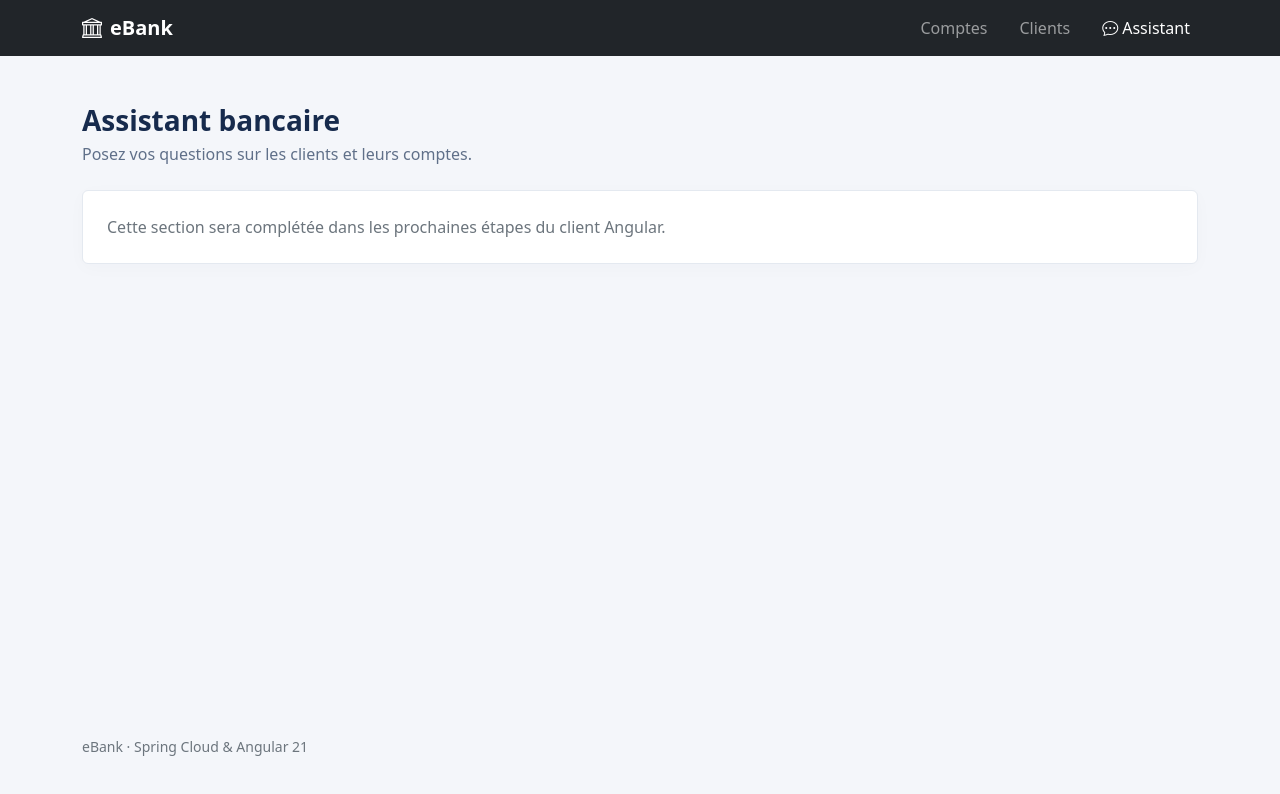
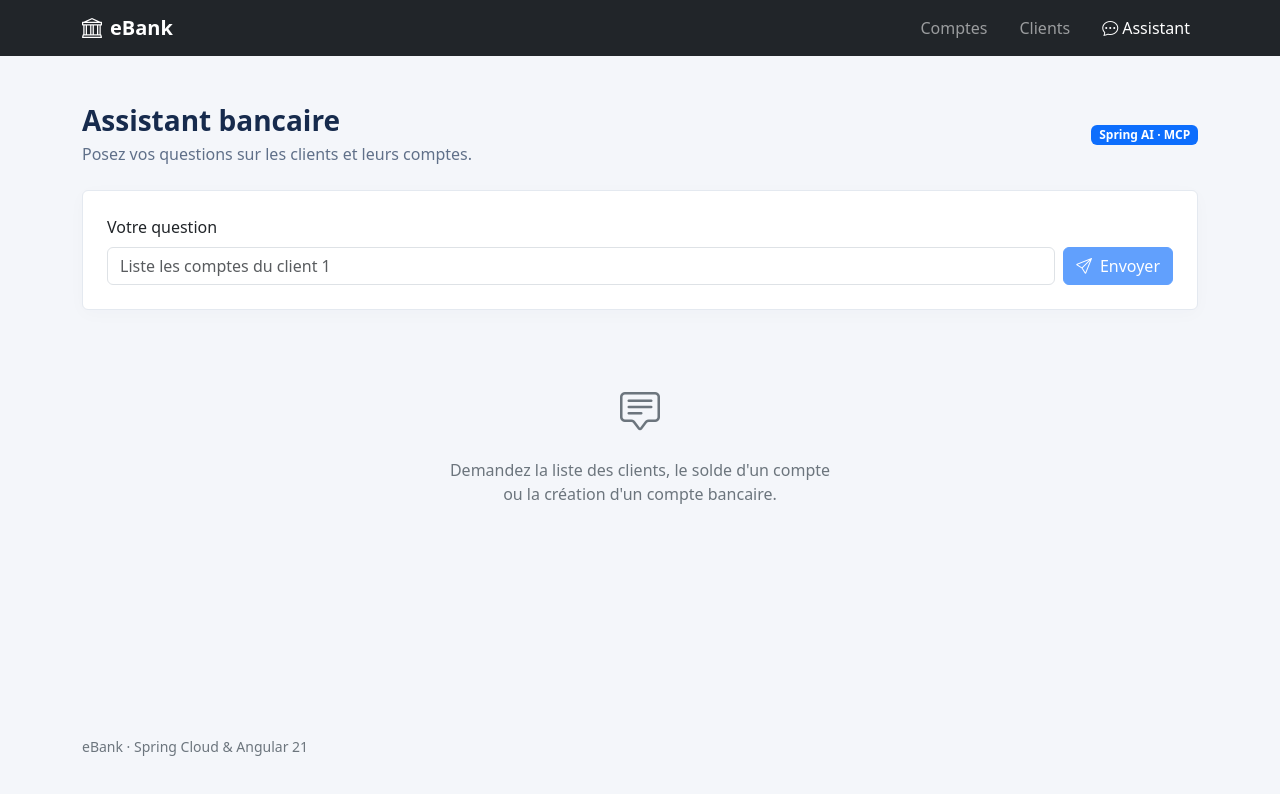
Before and after one commit to Souhaib0101/ebank-ms-app, an Angular app in the folder angular-front/: page /bot in a window 1280 px wide. Shown: the top 794 px of the page. Built offline with nearby package versions, Linux system fonts and the light colour scheme.

Commit message:
Integrer le chatbot bancaire en mode classique

```diff
--- a/angular-front/src/app/app.routes.ts
+++ b/angular-front/src/app/app.routes.ts
@@ -1,27 +1,4 @@
-import { AsyncPipe } from '@angular/common';
-import { Component, inject } from '@angular/core';
-import { ActivatedRoute, Routes } from '@angular/router';
-
-@Component({
-  selector: 'app-section-placeholder',
-  imports: [AsyncPipe],
-  template: `@if (route.data | async; as section) {
-    <header class="page-heading">
-      <div>
-        <h1>{{ section['title'] }}</h1>
-        <p>{{ section['description'] }}</p>
-      </div>
-    </header>
-    <div class="card">
-      <div class="card-body p-4 text-secondary">
-        Cette section sera complétée dans les prochaines étapes du client Angular.
-      </div>
-    </div>
-  }`,
-})
-class SectionPlaceholder {
-  protected readonly route = inject(ActivatedRoute);
-}
+import { Routes } from '@angular/router';
 
 export const routes: Routes = [
   { path: '', pathMatch: 'full', redirectTo: 'accounts' },
@@ -43,11 +20,7 @@ export const routes: Routes = [
   },
   {
     path: 'bot',
-    component: SectionPlaceholder,
-    data: {
-      title: 'Assistant bancaire',
-      description: 'Posez vos questions sur les clients et leurs comptes.',
-    },
+    loadComponent: () => import('./pages/bot/bot').then((m) => m.Bot),
   },
   {
     path: '**',
--- /dev/null
+++ b/angular-front/src/app/models/chat.model.ts
@@ -0,0 +1,4 @@
+export type ChatState =
+  | { type: 'SENT'; content: string }
+  | { type: 'RESPONSE'; content: string; complete: boolean }
+  | { type: 'ERROR'; content: string; errorMessage: string };
--- /dev/null
+++ b/angular-front/src/app/pages/bot/bot.html
@@ -0,0 +1,65 @@
+<header class="page-heading">
+  <div>
+    <h1>Assistant bancaire</h1>
+    <p>Posez vos questions sur les clients et leurs comptes.</p>
+  </div>
+  <span class="badge text-bg-primary">Spring AI · MCP</span>
+</header>
+<div class="card mb-4">
+  <div class="card-body p-4">
+    <form (ngSubmit)="ask()">
+      <label class="form-label" for="query">Votre question</label>
+      <div class="d-flex flex-wrap gap-2">
+        <input
+          class="form-control flex-grow-1 w-auto"
+          id="query"
+          name="query"
+          [(ngModel)]="query"
+          [disabled]="busy()"
+          placeholder="Liste les comptes du client 1"
+          required
+        />
+        <button class="btn btn-primary" type="submit" [disabled]="busy() || !query.trim()">
+          <i class="bi bi-send me-2" aria-hidden="true"></i>Envoyer
+        </button>
+        @if (busy()) {
+          <button class="btn btn-outline-secondary" type="button" (click)="cancel()">
+            Arrêter
+          </button>
+        }
+      </div>
+    </form>
+  </div>
+</div>
+@if (response$ | async; as response) {
+  <div class="mb-3 text-secondary"><strong>Vous :</strong> {{ askedQuery() }}</div>
+  <section class="card" aria-label="Réponse de l'assistant" [attr.aria-busy]="busy()">
+    <div class="card-body p-4">
+      @if (response.type === 'ERROR') {
+        <div class="alert alert-danger mb-0" role="alert">{{ response.errorMessage }}</div>
+      } @else if (response.type === 'SENT') {
+        <p class="text-secondary mb-0" role="status">
+          <span class="spinner-border spinner-border-sm me-2" aria-hidden="true"></span>L'assistant
+          prépare sa réponse…
+        </p>
+      } @else if (response.content) {
+        <div
+          class="chat-response text-break"
+          style="white-space: pre-wrap"
+          [textContent]="response.content"
+        ></div>
+      } @else {
+        <p class="text-secondary mb-0">
+          L'assistant a renvoyé une réponse vide. Reformulez votre question.
+        </p>
+      }
+    </div>
+  </section>
+} @else {
+  <div class="text-center text-secondary py-5">
+    <i class="bi bi-chat-square-text fs-1" aria-hidden="true"></i>
+    <p class="mt-3">
+      Demandez la liste des clients, le solde d'un compte<br />ou la création d'un compte bancaire.
+    </p>
+  </div>
+}
--- /dev/null
+++ b/angular-front/src/app/pages/bot/bot.ts
@@ -0,0 +1,32 @@
+import { AsyncPipe } from '@angular/common';
+import { Component, inject, signal } from '@angular/core';
+import { FormsModule } from '@angular/forms';
+import { finalize, Observable } from 'rxjs';
+import { ChatState } from '../../models/chat.model';
+import { BotService } from '../../services/bot.service';
+
+@Component({
+  selector: 'app-bot',
+  imports: [AsyncPipe, FormsModule],
+  templateUrl: './bot.html',
+})
+export class Bot {
+  private readonly bot = inject(BotService);
+  protected query = '';
+  protected readonly busy = signal(false);
+  protected readonly askedQuery = signal('');
+  protected response$?: Observable<ChatState>;
+
+  protected ask(): void {
+    const query = this.query.trim();
+    if (!query || this.busy()) return;
+    this.askedQuery.set(query);
+    this.busy.set(true);
+    this.response$ = this.bot.ask(query).pipe(finalize(() => this.busy.set(false)));
+  }
+
+  protected cancel(): void {
+    // Removing the AsyncPipe subscription also aborts the HTTP request.
+    this.response$ = undefined;
+  }
+}
--- /dev/null
+++ b/angular-front/src/app/services/bot.service.ts
@@ -0,0 +1,22 @@
+import { HttpClient, HttpParams } from '@angular/common/http';
+import { inject, Injectable } from '@angular/core';
+import { catchError, map, Observable, of, startWith } from 'rxjs';
+import { ChatState } from '../models/chat.model';
+import { errorMessage } from '../models/request-state.model';
+import { API } from './api';
+
+@Injectable({ providedIn: 'root' })
+export class BotService {
+  private readonly http = inject(HttpClient);
+
+  ask(query: string): Observable<ChatState> {
+    const params = new HttpParams().set('query', query);
+    return this.http.get(`${API.bot}/chat`, { params, responseType: 'text' }).pipe(
+      map((content): ChatState => ({ type: 'RESPONSE', content, complete: true })),
+      catchError((error: unknown) =>
+        of<ChatState>({ type: 'ERROR', content: '', errorMessage: errorMessage(error) }),
+      ),
+      startWith({ type: 'SENT', content: '' } as ChatState),
+    );
+  }
+}
```
